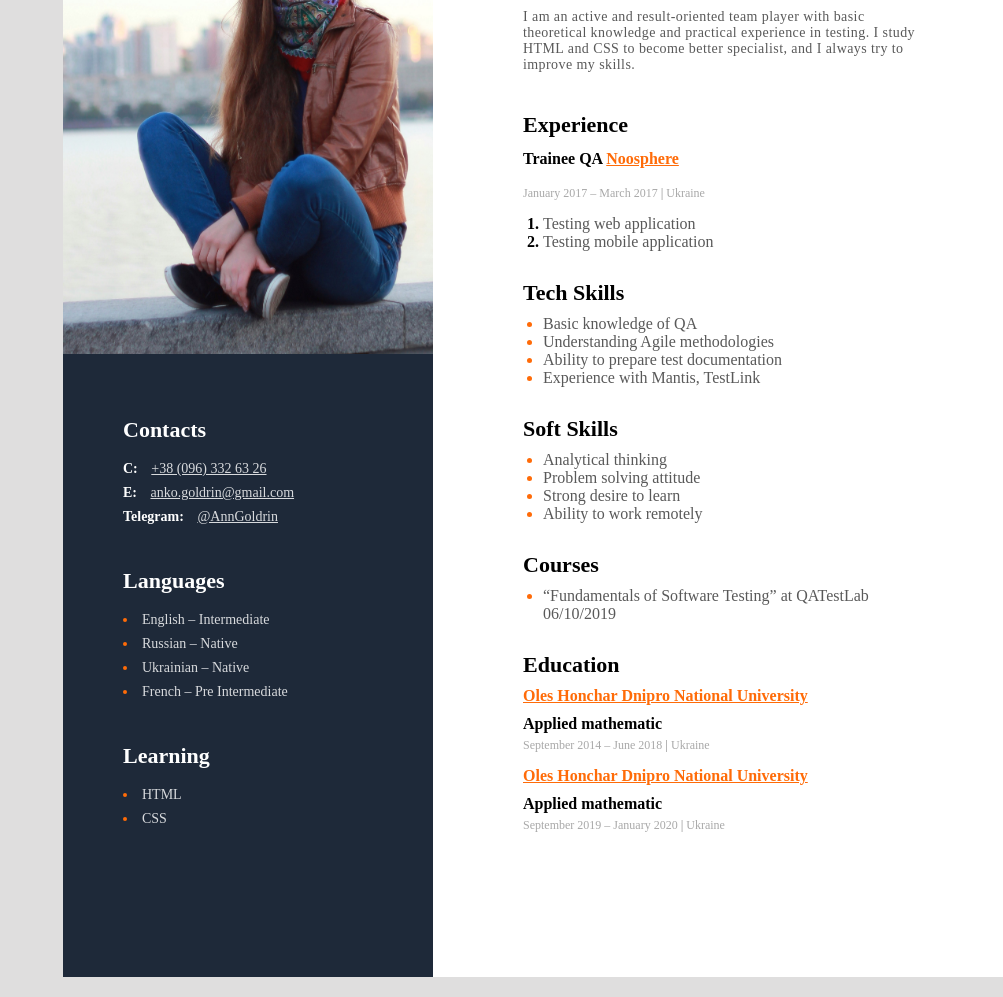
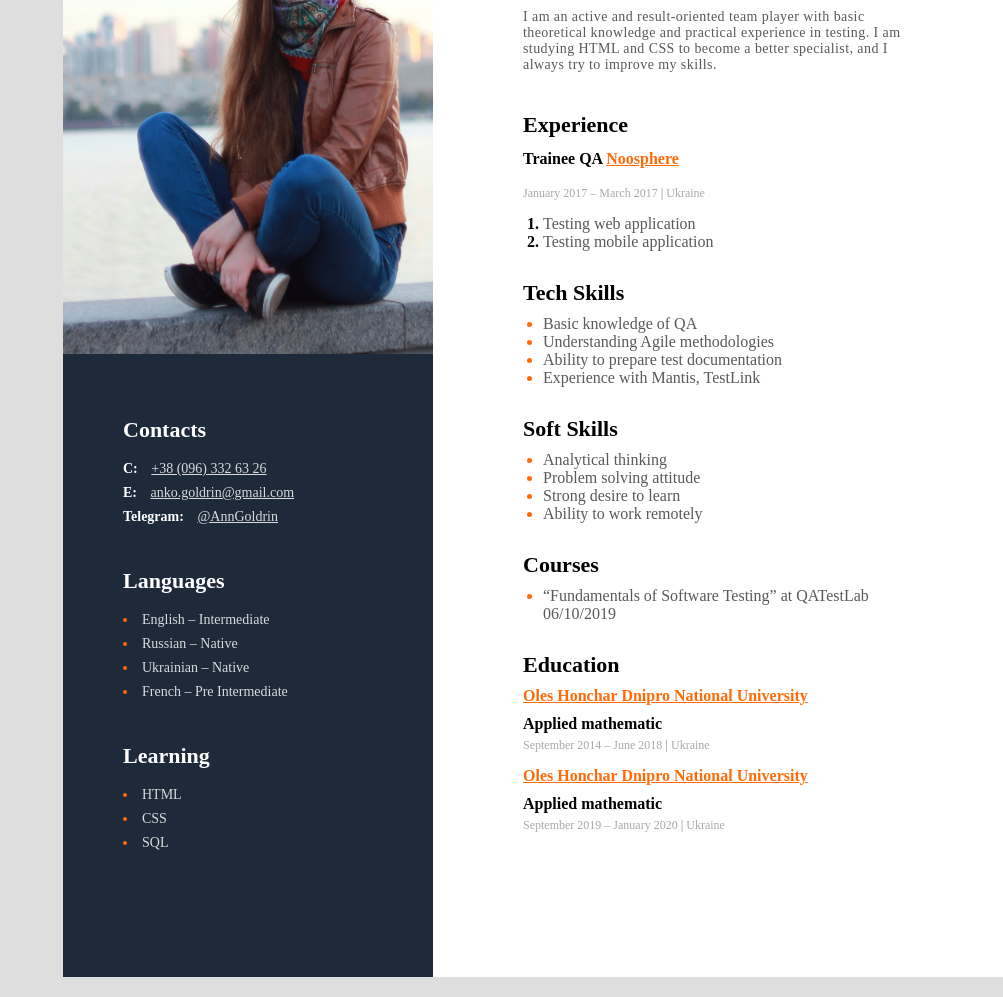
Before and after one commit to AnnGoldrin/AnnGoldrin, a plain HTML site: page index.html in a window 1280 px wide. Shown: the part 224-1221 px from the top of the page, without its empty margins (277-1280 px from the left). Drawn offline with Linux system fonts and the light colour scheme; a web font is replaced by a local one.

Commit message:
Correction mistakes of filling

```diff
--- a/index.html
+++ b/index.html
@@ -73,6 +73,11 @@
                      CSS
                   </span>
               </li>
+              <li class="languages-dots">
+                  <span class="aside-text">
+                    SQL
+                  </span>
+              </li>
             </div>
       </aside>
 
@@ -83,7 +88,7 @@
             <h1 class="name">Ann Matiukha</h1>
             <p class="description">
               I am an active and result-oriented team player with basic theoretical knowledge and practical experience in testing.
-              I study HTML and CSS to become better specialist, and I always try to improve my skills.
+              I am studying HTML and CSS to become a better specialist, and I always try to improve my skills.
             </p>
           </div>
           <!-- experience container -->
```
